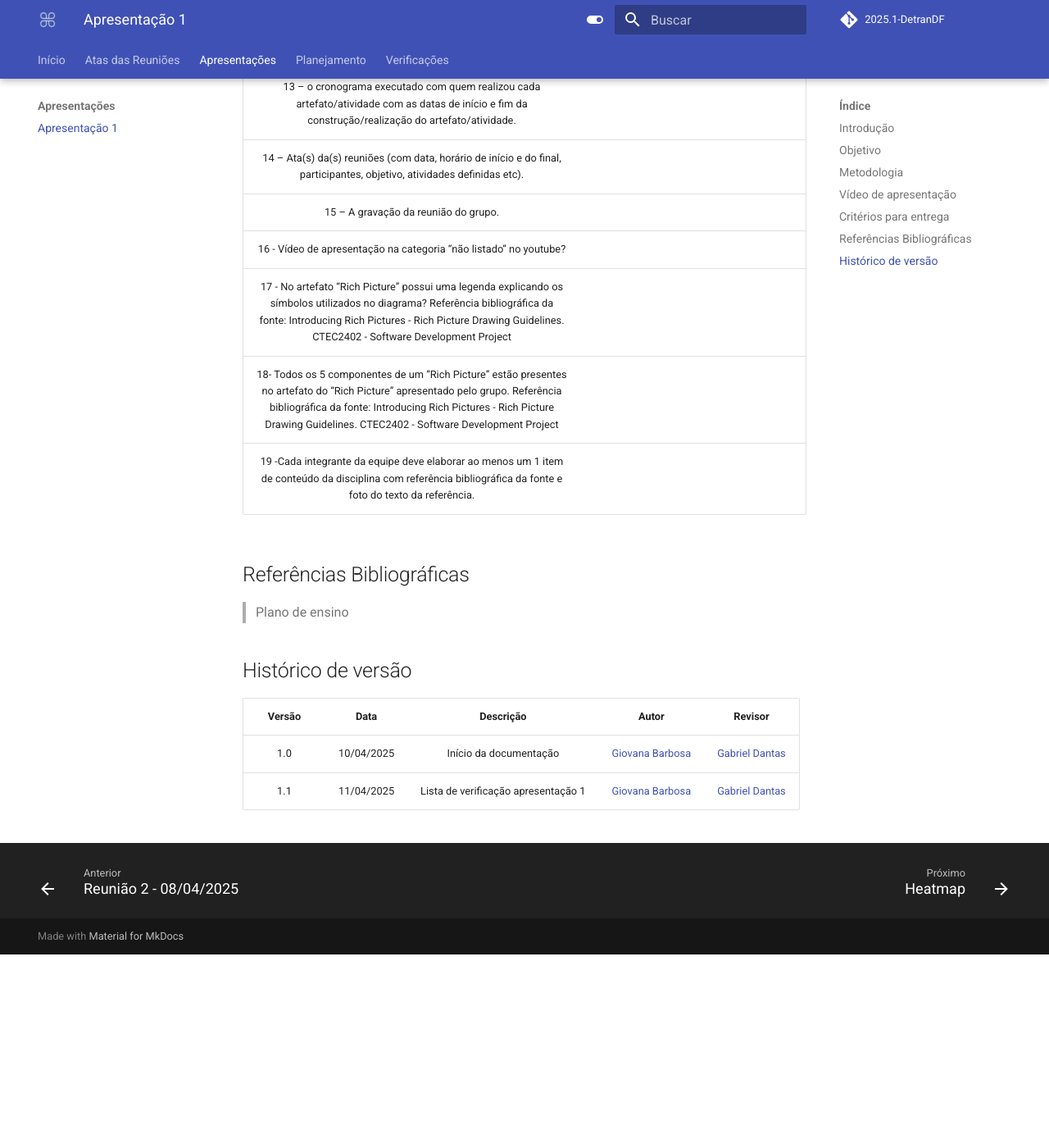
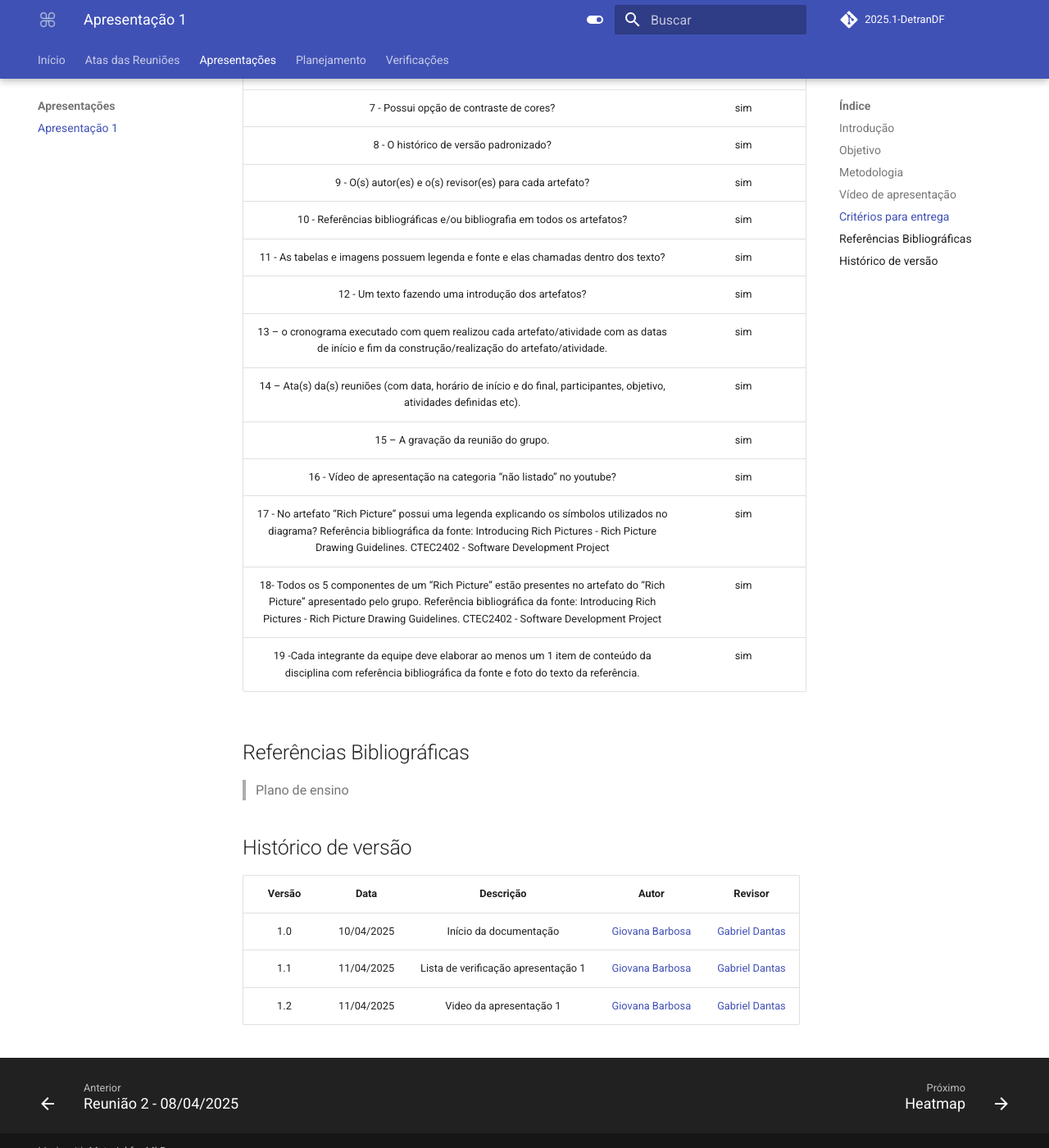
Before and after one commit to Requisitos-de-Software/2025.1-Grupo01, an MkDocs documentation site: the page built from docs/Apresentações/Apresentção1.md, in a window 1280 px wide and 1400 px high, scrolled down 1683 px. Shown: the whole window at 82% size. Built offline with MkDocs 1.6.1 and Material for MkDocs 9.7.7, drawn with Linux system fonts in a browser that asks for light colours; comment, search, counter and statistics services are not loaded; before the commit the page ends 2847 px from its top, so only the background shows below that; some of the changed text lies outside the part shown.

Commit message:
Apresentação 1 video

```diff
--- a/docs/Apresentações/Apresentção1.md
+++ b/docs/Apresentações/Apresentção1.md
@@ -14,33 +14,37 @@
 
     Video da primeira apresentação
 
+<p style="text-align: center"><iframe width="560" height="315" src="https://www.youtube.com/embed/V_j2HqDEPFM" title="YouTube video player" frameborder="0" allow="accelerometer; autoplay; clipboard-write; encrypted-media; gyroscope; picture-in-picture; web-share" referrerpolicy="strict-origin-when-cross-origin" allowfullscreen></iframe></p>
+<p style="text-align: center"><a href="https://youtu.be/V_j2HqDEPFM" target="blanket">Vídeo da Reunião 1</a></p>
+
+
 O video acima descreve a apresentação que foi realizada na primeira etapa do projeto, inspirada no plano de ensino da disciplina Requisitos, da matéria de Requisitos. Abaixo estão listados os critérios de avaliação:
 
 ## Critérios para entrega
 
 Tabela 1: Critérios de avaliação para a entrega 1
 
-|                                                                                                                      O git-pages possui?                                                                                                                      | Sim/Não/Incompleto | Versão,Data e hora da avaliação |
-| :-----------------------------------------------------------------------------------------------------------------------------------------------------------------------------------------------------------------------------------------------------------: | :----------------: | :-----------------------------: |
-|                                                                                   1 – Uma página apresentando os integrantes da equipe (com foto) com nome e sem matrícula?                                                                                   |                    |                                 |
-|                                2 - o cronograma do planejamento apresenta todas as atividades de todas as etapas para cada integrante com as datas de início e fim das entrega dos artefatos e com o período da revisão deles?                                |                    |                                 |
-|                                                                               3 - o cronograma do planejamento apresenta um período de gravação da apresentação de cada etapa?                                                                                |                    |                                 |
-|                                                                     4 - O cronograma prever um período de revisão/ajustes nos artefatos devidos as considerações dos monitores/professor?                                                                     |                    |                                 |
-|                                                                                                     5 - A motivação e os critérios para a escolha do App?                                                                                                     |                    |                                 |
-|                                                                     6 - Cópia do Termo de Uso, Direito de Uso ou Propriedade Intelectual do aplicativo permitindo o estudo na disciplina                                                                      |                    |                                 |
-|                                                                                                            7 - Possui opção de contraste de cores?                                                                                                            |                    |                                 |
-|                                                                                                            8 - O histórico de versão padronizado?                                                                                                             |                    |                                 |
-|                                                                                                   9 - O(s) autor(es) e o(s) revisor(es) para cada artefato?                                                                                                   |                    |                                 |
-|                                                                                           10 - Referências bibliográficas e/ou bibliografia em todos os artefatos?                                                                                            |                    |                                 |
-|                                                                                      11 - As tabelas e imagens possuem legenda e fonte e elas chamadas dentro dos texto?                                                                                      |                    |                                 |
-|                                                                                                      12 - Um texto fazendo uma introdução dos artefatos?                                                                                                      |                    |                                 |
-|                                                      13 – o cronograma executado com quem realizou cada artefato/atividade com as datas de início e fim da construção/realização do artefato/atividade.                                                       |                    |                                 |
-|                                                                    14 – Ata(s) da(s) reuniões (com data, horário de início e do final, participantes, objetivo, atividades definidas etc).                                                                    |                    |                                 |
-|                                                                                                             15 – A gravação da reunião do grupo.                                                                                                              |                    |                                 |
-|                                                                                               16 - Vídeo de apresentação na categoria “não listado” no youtube?                                                                                               |                    |                                 |
-|           17 - No artefato “Rich Picture” possui uma legenda explicando os símbolos utilizados no diagrama? Referência bibliográfica da fonte: Introducing Rich Pictures - Rich Picture Drawing Guidelines. CTEC2402 - Software Development Project           |                    |                                 |
-| 18- Todos os 5 componentes de um “Rich Picture” estão presentes no artefato do “Rich Picture” apresentado pelo grupo. Referência bibliográfica da fonte: Introducing Rich Pictures - Rich Picture Drawing Guidelines. CTEC2402 - Software Development Project |                    |                                 |
-|                                                 19 -Cada integrante da equipe deve elaborar ao menos um 1 item de conteúdo da disciplina com referência bibliográfica da fonte e foto do texto da referência.                                                 |                    |                                 |
+|                                                                                                                      O git-pages possui?                                                                                                                      | Sim/Não/Incompleto |
+| :-----------------------------------------------------------------------------------------------------------------------------------------------------------------------------------------------------------------------------------------------------------: | :----------------: |
+|                                                                                   1 – Uma página apresentando os integrantes da equipe (com foto) com nome e sem matrícula?                                                                                   |              Sim      |
+|                                2 - o cronograma do planejamento apresenta todas as atividades de todas as etapas para cada integrante com as datas de início e fim das entrega dos artefatos e com o período da revisão deles?                                |         Sim
+|                                                                               3 - o cronograma do planejamento apresenta um período de gravação da apresentação de cada etapa?                                                                                |        Sim
+|                                                                     4 - O cronograma prever um período de revisão/ajustes nos artefatos devidos as considerações dos monitores/professor?                                                                     |            sim
+|                                                                                                     5 - A motivação e os critérios para a escolha do App?                                                                                                     |                   sim
+|                                                                     6 - Cópia do Termo de Uso, Direito de Uso ou Propriedade Intelectual do aplicativo permitindo o estudo na disciplina                                                                      |            sim
+|                                                                                                            7 - Possui opção de contraste de cores?                                                                                                            |                   sim
+|                                                                                                            8 - O histórico de versão padronizado?                                                                                                             |                    sim
+|                                                                                                   9 - O(s) autor(es) e o(s) revisor(es) para cada artefato?                                                                                                   |                  sim
+|                                                                                           10 - Referências bibliográficas e/ou bibliografia em todos os artefatos?                                                                                            |                    sim
+|                                                                                      11 - As tabelas e imagens possuem legenda e fonte e elas chamadas dentro dos texto?                                                                                      |     sim
+|                                                                                                      12 - Um texto fazendo uma introdução dos artefatos?                                                                                                      |                sim
+|                                                      13 – o cronograma executado com quem realizou cada artefato/atividade com as datas de início e fim da construção/realização do artefato/atividade.                                                       |                 sim
+|                                                                    14 – Ata(s) da(s) reuniões (com data, horário de início e do final, participantes, objetivo, atividades definidas etc).                                                                    |                  sim
+|                                                                                                             15 – A gravação da reunião do grupo.                                                                                                              |                   sim
+|                                                                                               16 - Vídeo de apresentação na categoria “não listado” no youtube?                                                                                               |                  sim
+|           17 - No artefato “Rich Picture” possui uma legenda explicando os símbolos utilizados no diagrama? Referência bibliográfica da fonte: Introducing Rich Pictures - Rich Picture Drawing Guidelines. CTEC2402 - Software Development Project           |                    sim
+| 18- Todos os 5 componentes de um “Rich Picture” estão presentes no artefato do “Rich Picture” apresentado pelo grupo. Referência bibliográfica da fonte: Introducing Rich Pictures - Rich Picture Drawing Guidelines. CTEC2402 - Software Development Project |                   sim
+|                                                 19 -Cada integrante da equipe deve elaborar ao menos um 1 item de conteúdo da disciplina com referência bibliográfica da fonte e foto do texto da referência.                                                 |                    sim
 
 ## Referências Bibliográficas
 
@@ -52,3 +56,4 @@
 | :----: | :--------: | :---------------------------------: | :-------------------------------------------: | :-----: |
 |  1.0   | 10/04/2025 |       Início da documentação        | [Giovana Barbosa ](https://github.com/gio221) |    [Gabriel Dantas](https://github.com/gbevi)     |
 |  1.1   | 11/04/2025 | Lista de verificação apresentação 1 | [Giovana Barbosa ](https://github.com/gio221) | [Gabriel Dantas](https://github.com/gbevi)         |
+|  1.2  | 11/04/2025 | Video da apresentação 1| [Giovana Barbosa ](https://github.com/gio221) | [Gabriel Dantas](https://github.com/gbevi)         |
```
